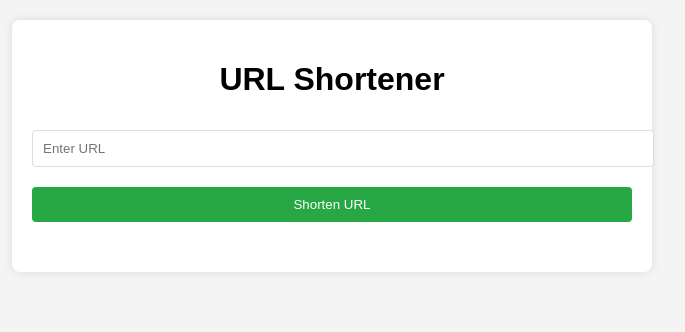
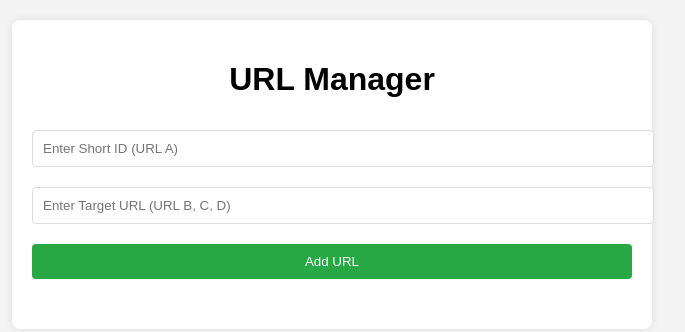
Before and after one commit to sagunmdr/url-shortener, a plain HTML site: page index.html in a window 1280 px wide. Shown: the whole page, without its empty margins (308-993 px from the left). Drawn offline with Linux system fonts and the light colour scheme.

Commit message:
Updated index.html
without short url shit

```diff
--- a/index.html
+++ b/index.html
@@ -3,7 +3,7 @@
 <head>
     <meta charset="UTF-8">
     <meta name="viewport" content="width=device-width, initial-scale=1.0">
-    <title>URL Shortener</title>
+    <title>URL Manager</title>
     <style>
         body {
             font-family: Arial, sans-serif;
@@ -52,9 +52,10 @@
 </head>
 <body>
     <div class="container">
-        <h1>URL Shortener</h1>
-        <input type="text" id="url" placeholder="Enter URL">
-        <button onclick="shortenUrl()">Shorten URL</button>
+        <h1>URL Manager</h1>
+        <input type="text" id="shortId" placeholder="Enter Short ID (URL A)">
+        <input type="text" id="targetUrl" placeholder="Enter Target URL (URL B, C, D)">
+        <button onclick="addUrl()">Add URL</button>
         <div class="result" id="result"></div>
     </div>
 
@@ -63,14 +64,15 @@
         const AIRTABLE_BASE_ID = 'appQAoXzpWGY6onos';
         const AIRTABLE_TABLE_NAME = 'URLs';
 
-        async function shortenUrl() {
-            const url = document.getElementById('url').value;
-            if (!url) {
-                alert('Please enter a URL');
+        async function addUrl() {
+            const shortId = document.getElementById('shortId').value;
+            const targetUrl = document.getElementById('targetUrl').value;
+
+            if (!shortId || !targetUrl) {
+                alert('Please enter both Short ID and Target URL');
                 return;
             }
 
-            const shortId = generateShortId();
             const apiUrl = `https://api.airtable.com/v0/${AIRTABLE_BASE_ID}/${AIRTABLE_TABLE_NAME}`;
 
             const response = await fetch(apiUrl, {
@@ -82,7 +84,7 @@
                 body: JSON.stringify({
                     fields: {
                         short_id: shortId,
-                        target_url: url
+                        target_url: targetUrl
                     }
                 })
             });
@@ -90,14 +92,10 @@
             const data = await response.json();
 
             if (response.ok) {
-                document.getElementById('result').innerHTML = `Shortened URL: <a href="${url}" target="_blank">${shortId}</a>`;
+                document.getElementById('result').innerHTML = `URL added successfully: <br> Short ID: <strong>${shortId}</strong><br> Target URL: <a href="${targetUrl}" target="_blank">${targetUrl}</a>`;
             } else {
-                document.getElementById('result').innerText = 'Error shortening URL';
+                document.getElementById('result').innerText = 'Error adding URL';
             }
-        }
-
-        function generateShortId() {
-            return Math.random().toString(36).substr(2, 6);
         }
     </script>
 </body>
```
